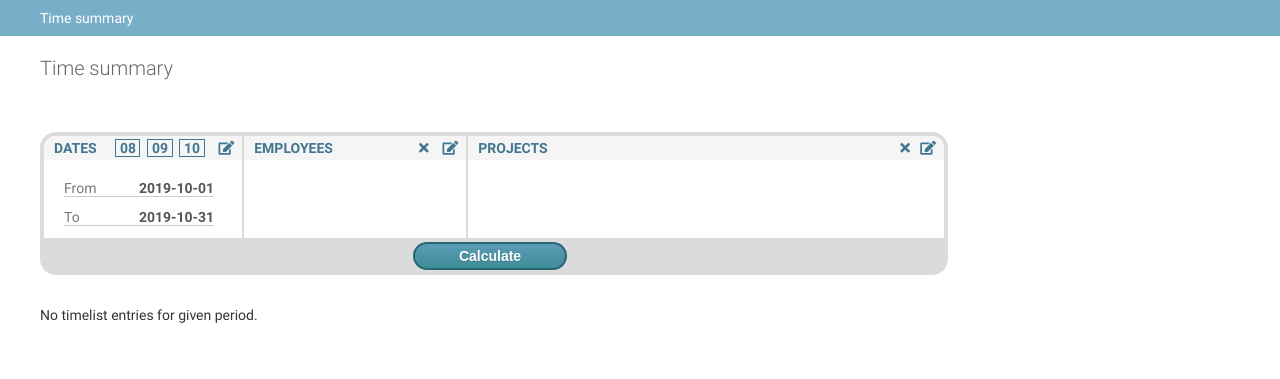
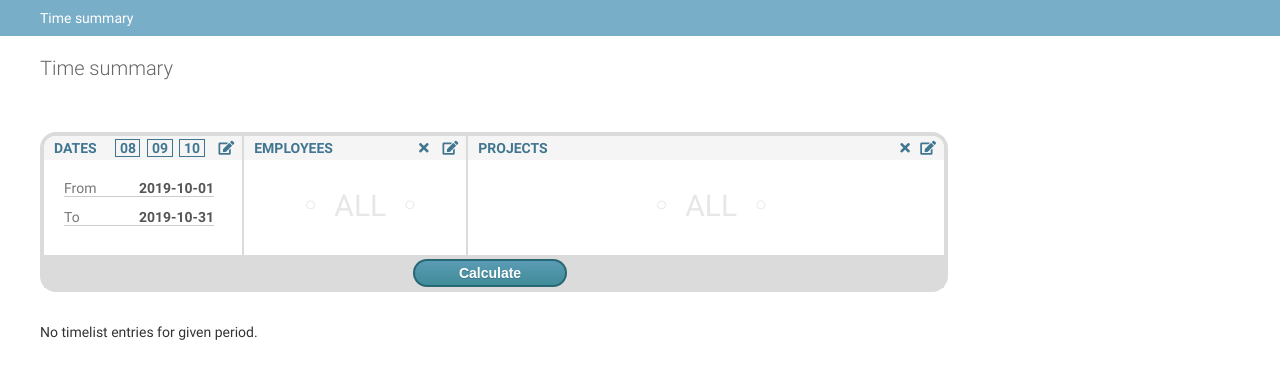
Before and after one commit to andgec/day_on, a Django app: page /reports/time-summary in a window 1280 px wide. Shown: the part 48-427 px from the top of the page. Run offline with Django 3.2, Linux system fonts and the light colour scheme; the visitor is signed in with stand-in values (Sample User, id 1); data comes from the database, SQL or seed files in the repository; data that the repository does not hold is empty; some libraries are stand-ins or nearby versions.

Commit message:
Finalized Time Summary report. Adjusted styling, added translations, added "all" box as placehold for empty filter boxes.

```diff
--- a/static/css/dialogs.css
+++ b/static/css/dialogs.css
@@ -216,6 +216,15 @@
 	color: #555;
 }
 
+.filter-box .fbs-body .box-all {
+	text-align: center;
+	padding-top: 20px;
+	height: 33px;
+	color: #E7E7E7;
+	background-color: #FFF;
+	font-size: 30px;
+}
+
 
 /* Filter box footer */
 .filter-box .fb-footer {
--- a/static/css/reports/time-summary.css
+++ b/static/css/reports/time-summary.css
@@ -138,3 +138,17 @@ thead th{
 	text-transform: none;
 	color: #333;
 }
+
+/* --------- Chosen style override ---------*/
+.chosen-container-active .chosen-choices {
+  border: 1px solid #79AEC8;
+  -webkit-box-shadow: 0 0 5px rgba(0, 0, 0, 0.3);
+          box-shadow: 0 0 5px rgba(0, 0, 0, 0.3);
+}
+
+.chosen-container .chosen-results li.highlighted {
+  background-color: #3875d7;
+  background-image: -webkit-gradient(linear, left top, left bottom, color-stop(20%, #3875d7), color-stop(90%, #2a62bc));
+  background-image: linear-gradient(#4E839D 20%, #417690 90%);
+  color: #fff;
+}
--- a/templates/reports/time_summary/dialog_employee_filter.html
+++ b/templates/reports/time_summary/dialog_employee_filter.html
@@ -1,10 +1,10 @@
   <div id="empl-dialog" class="modal-dialog">
 	 <div class="dialog-content" style="width: 540px;">
-	   <div class="dialog-title"> {{_('Set employee filter')}} <span class="close" id="clempl">&times;</span></div>
+	   <div class="dialog-title center"> {{_('Set employee filter')}} <span class="close" id="clempl">&times;</span></div>
 	   <div class="dialog-body">
-	     <p><h2>{{_('Select relevant employees')}}</h2></p>
-	     <h3>{{_('Please select employees which you want to filter on:')}}</h3>
-		<select data-placeholder="xPasirinkite darbuotojus..." id="select-employees" class="chosen-select" multiple tabindex="4">
+	     <p><h2>{{_('Select employees which you have to see in the report')}}</h2></p>
+	     <h3>{{_('Start typing employee name')}}:</h3>
+		<select data-placeholder="{{_('Select employees...')}}" id="select-employees" class="chosen-select" multiple tabindex="4">
 		  <option value=""></option>
 		  {% for empl_id, empl_name in employees.items %}
 			<option value="{{empl_id}}">{{empl_name}}</option>
@@ -12,11 +12,11 @@
 		</select>
 	   </div>
 	   <div class="dialog-footer">
-	     <button id="btn-conf-empl" class="btn-save" title = "{{ _('Confirm') }}" onclick="confirmEmplFilter()">
-		   {{_('Confirm')}}
+	     <button id="btn-conf-empl" class="btn-save" onclick="confirmEmplFilter()">
+		   {{_('Set')}}
          </button>
          <span class="btn-spacing"/>
-	     <button id="btn-cnc-empl" class="btn-cancel" title = "{{ _('Cancel') }}">
+	     <button id="btn-cnc-empl" class="btn-cancel">
 		   {{_('Cancel')}}
          </button>
 	   </div>
@@ -58,6 +58,7 @@
     var clearEmployeeFilter = function() {
       clearFilter(document.getElementById('filter-employees'),
                   document.getElementById('select-employees'),
+                  document.getElementById('empl-box-all'),
                   filters['employees']
       );
     };
@@ -67,6 +68,7 @@
       drawFilter(
           document.getElementById('filter-employees'),
           document.getElementById('select-employees'),
+          document.getElementById('empl-box-all'),
           filters['employees'],
           filters['empl_names'],
           reloadNames
--- a/templates/reports/time_summary/dialog_project_filter.html
+++ b/templates/reports/time_summary/dialog_project_filter.html
@@ -1,10 +1,10 @@
   <div id="proj-dialog" class="modal-dialog">
 	 <div class="dialog-content"  style="width: 540px;">
-	   <div class="dialog-title"> {{_('Set project filter')}} <span class="close" id="clproj">&times;</span></div>
+	   <div class="dialog-title center"> {{_('Set project filter')}} <span class="close" id="clproj">&times;</span></div>
 	   <div class="dialog-body">
-	     <p><h2>{{_('xPasirinkite projektus kuriems skaičuoti valandas ')}}</h2></p>
-	     <h3>{{_('xPaieškos laukelyje įrašykite kliento arba projekto pavadinimo fragmentą')}}</h3>
-		    <select data-placeholder="xPasirinkite projektus..." id="select-projects" class="chosen-select" multiple tabindex="4">
+	     <p><h2>{{_('Select projects to calculate working time for')}}</h2></p>
+	     <h3>{{_('Start typing customer or project name')}}:</h3>
+		    <select data-placeholder="{{_('Select projects...')}}" id="select-projects" class="chosen-select" multiple tabindex="4">
 				<option value=""></option>
 				<optgroup>
 				{% for project in projects %}
@@ -18,11 +18,11 @@
 			</select>
 	   </div>
 	   <div class="dialog-footer">
-	     <button id="btn-conf-proj" class="btn-save" title = "{{ _('Confirm') }}" onclick="confirmProjFilter()">
-		   {{_('Confirm')}}
+	     <button id="btn-conf-proj" class="btn-save" onclick="confirmProjFilter()">
+		   {{_('Set')}}
          </button>
          <span class="btn-spacing"/>
-	     <button id="btn-cnc-proj" class="btn-cancel" title = "{{ _('Cancel') }}">
+	     <button id="btn-cnc-proj" class="btn-cancel">
 		   {{_('Cancel')}}
          </button>
 	   </div>
@@ -64,6 +64,7 @@
     var clearProjectFilter = function() {
       clearFilter(document.getElementById('filter-projects'),
                   document.getElementById('select-projects'),
+                  document.getElementById('proj-box-all'),
                   filters['projects']
       );
     }
@@ -73,6 +74,7 @@
       drawFilter(
           document.getElementById('filter-projects'),
           document.getElementById('select-projects'),
+          document.getElementById('proj-box-all'),
           filters['projects'],
           filters['proj_names'],
           reloadNames
--- a/templates/reports/time_summary/time_table_filters.html
+++ b/templates/reports/time_summary/time_table_filters.html
@@ -31,6 +31,9 @@
             <div class="f-cell title">{{_('To')}}</div>
             <div class="f-cell data" id="fd-to"></div>
           </div>
+          <div class="f-row">
+            <div style="height:19px;"></div>
+          </div>
         </div>
       </div>
     </div>
@@ -43,6 +46,9 @@
         </div>
       </div>
       <div class="fbs-body">
+        <div class="box-all" id="empl-box-all">
+        	&#9702;&nbsp&nbsp{{_('all')|upper}}&nbsp&nbsp&#9702;
+        </div>
         <ul id="filter-employees"/>
       </div>
     </div>
@@ -56,6 +62,9 @@
 		</div>
       </div>
       <div class="fbs-body"">
+        <div class="box-all" id="proj-box-all">
+        	&#9702;&nbsp&nbsp{{_('all')|upper}}&nbsp&nbsp&#9702;
+        </div>
         <ul id="filter-projects"/>
       </div>
     </div>
@@ -143,22 +152,33 @@
 	  }
 	};
 
+	var toggleAllBox = function(array_ids, elmnt_allbox) {
+	  if (array_ids.length > 0 && array_ids[0] != "None") {
+	    elmnt_allbox.style.display = "none"
+	  }
+	  else {
+	    elmnt_allbox.style.display = "block"
+	  };
+	}
+
 	// Clear filter (clear button)
-	var clearFilter = function(elmnt_fbox, elmnt_select, array_ids) {
+	var clearFilter = function(elmnt_fbox, elmnt_select, elmnt_allbox, array_ids) {
 	  array_ids.length = 0;
 	  clearFilterBoxItems(elmnt_fbox);
 	  clearSelectBoxItems(elmnt_select);
+	  toggleAllBox(array_ids, elmnt_allbox);
 	  refreshSelect(elmnt_select);
 	  window.scrollBy(0,1); window.scrollBy(0,-1); //This is needed to refresh floatTHead
 	  tableResultset.trigger('reflow');  		   //This is needed to refresh floatTHead
 	};
 
 	// Sets visual representation of the selected filter
-	var drawFilter = function(elmnt_fbox, elmnt_select, array_ids, array_names, reloadNames = true) {
+	var drawFilter = function(elmnt_fbox, elmnt_select, elmnt_allbox, array_ids, array_names, reloadNames = true) {
 	  var writeFilterBoxLine = function(text, index, array) {
 	    addFilterBoxItem(elmnt_fbox, text)
 	  }
 	  if (reloadNames) {array_names = selectItemsByValues(elmnt_select, array_ids)};
+	  toggleAllBox(array_ids, elmnt_allbox);
 	  clearFilterBoxItems(elmnt_fbox);
 	  array_names.forEach(writeFilterBoxLine)
 	  window.scrollBy(0,1); window.scrollBy(0,-1); //This is needed to refresh floatTHead
```
Also changed, not shown: conf/locale/lt/LC_MESSAGES/django.po, conf/locale/nb/LC_MESSAGES/django.po, 1 other file.
